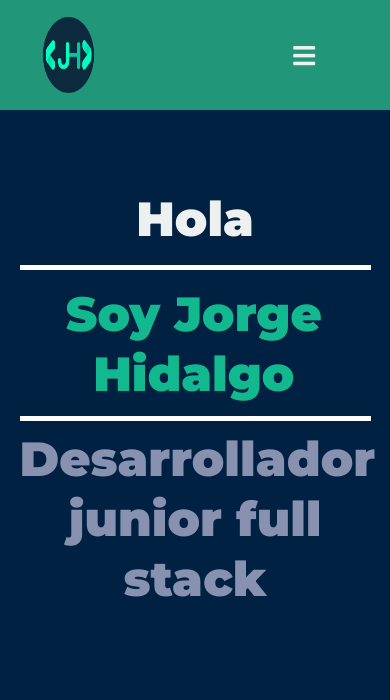
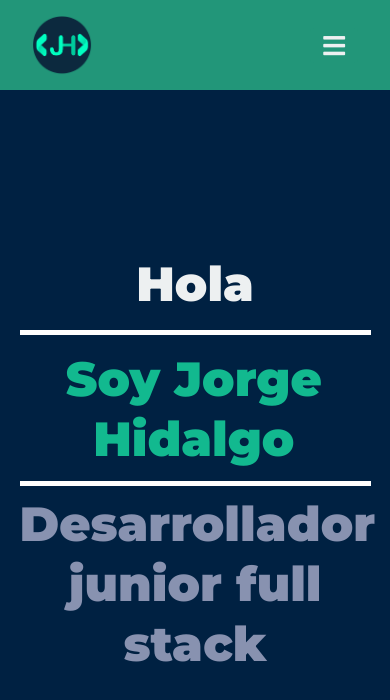
Before and after one commit to JaLoXxD/portfolio-frontend, a Vue app: page / in a window 390 px wide. Shown: the top 700 px of the page. Built offline with nearby package versions, Linux system fonts and the light colour scheme; what v-animate-css, vue-sweetalert2 would draw is missing.

Commit message:
[FIX] responsive

```diff
--- a/src/App.vue
+++ b/src/App.vue
@@ -90,7 +90,7 @@
 	.principalContainer {
 		width: 70%;
 		height: auto;
-		margin: 0 15%;
+		margin: 110px auto 0;
 		display: flex;
 		flex-direction: column;
 		flex-wrap: wrap;
--- a/src/components/Experience.vue
+++ b/src/components/Experience.vue
@@ -156,7 +156,6 @@
 		margin: 0 auto;
 		width: 45vw;
 		margin-top: 200px;
-		margin-bottom: 200px;
 	}
 	.experienceLeft {
 		border-left: 1px solid #12b98f;
--- a/src/components/Info.vue
+++ b/src/components/Info.vue
@@ -48,10 +48,7 @@
 		color: #8892b0;
 	}
 	.info {
-		padding-top: 70px;
-		margin-top: 200px;
-		margin-bottom: 200px;
-		height: 50vh;
+		height: fit-content;
 		display: flex;
 		flex-direction: column;
 		justify-content: center;
--- a/src/components/Navbar.vue
+++ b/src/components/Navbar.vue
@@ -24,8 +24,8 @@
 						<li class="" id="experienceNav">
 							<router-link to="#experience">Experiencia</router-link>
 						</li>
-						<li class="">
-							<a class="" href="#proyects">Proyectos</a>
+						<li id="projectsNav">
+							<router-link to="#proyects">Proyectos</router-link>
 						</li>
 						<li class="" id="contactNav">
 							<router-link class="" to="#contact">Contacto</router-link>
@@ -67,7 +67,6 @@
 		background-color: #229679;
 		border-radius: 0 0 20px 20px;
 		text-align: center;
-		height: fit-content;
 		widows: 100%;
 	}
 	.navbar {
@@ -80,7 +79,7 @@
 		position: relative;
 	}
 	.navbar-brand {
-		width: 10%;
+		width: fit-content !important;
 	}
 	.active,
 	.navbar-nav li:hover {
@@ -142,9 +141,6 @@
 			width: 80px;
 			height: 80px;
 		}
-		.navbar-brand {
-			margin-left: -20px;
-		}
 		.navbar {
 			height: auto;
 		}
@@ -156,9 +152,6 @@
 		li,
 		button {
 			margin: 10px 0;
-		}
-		.navbar-brand{
-			width:20%;
 		}
 	}
 	@media (max-width: 1439px) {
@@ -173,8 +166,29 @@
 		#navbarSupportedContent {
 			font-size: 25px !important;
 		}
-		.navbar{
+		.navbar {
 			padding: 10px 50px;
 		}
 	}
+	@media (max-width: 500px) {
+		.navbar {
+			padding: 10px 20px;
+		}
+		.navbar-nav {
+			width: 100%;
+		}
+		#navbar {
+			max-height: 80px !important;
+		}
+		.navImg {
+			height: 60px;
+			width: auto;
+		}
+	}
+	@media (max-width: 350px) {
+		li a,
+		button {
+			font-size: 20px !important;
+		}
+	}
 </style>
--- a/src/components/ProjectCard.vue
+++ b/src/components/ProjectCard.vue
@@ -54,6 +54,7 @@
 		max-width: 100%;
 		height: 160px;
 		object-fit: cover;
+		object-position: 50% 0%;
 	}
 	.projectCard .cardContent {
 		padding: 20px 15px;
--- a/src/components/ProjectPopup.vue
+++ b/src/components/ProjectPopup.vue
@@ -109,6 +109,7 @@
 		width: 100%;
 		height: 100%;
 		object-fit: cover;
+		object-position: 50% 100%;
 	}
 	.popup .infoCont {
 		width: 40%;
@@ -192,8 +193,8 @@
 	}
 	@media (max-width: 1000px) {
 		.popup {
-			height: 70vh;
-			top: 15vh;
+			height: 80vh;
+			top: 10vh;
 		}
 		.popup .infoCont,
 		.popup .imgCont {
@@ -206,9 +207,38 @@
 		.popup .infoCont {
 			height: 40%;
 		}
+		.popup .infoCont h2 {
+			font-size: 24px;
+		}
+		.popup .infoCont p {
+			font-size: 18px;
+		}
 		.popup .imgCont img {
 			width: 100%;
-			object-position: 100% 0;
+		}
+	}
+	@media (max-width: 400px) {
+		.popup {
+			height: 80vh;
+			top: 10vh;
+		}
+		.popup .infoCont,
+		.popup .imgCont {
+			width: 100%;
+		}
+
+		.popup .imgCont,
+		.popup .infoCont {
+			height: 50%;
+		}
+		.popup .infoCont h2 {
+			font-size: 24px;
+		}
+		.popup .infoCont p {
+			font-size: 18px;
+		}
+		.popup .imgCont img {
+			width: 100%;
 		}
 	}
 </style>
--- a/src/components/Proyects.vue
+++ b/src/components/Projects.vue
@@ -12,7 +12,7 @@
 	import { projects } from "../helpers/projects.js";
 
 	export default {
-		name: "Proyects",
+		name: "Projects",
 		components: {
 			Title,
 			ProjectCard,
@@ -27,7 +27,7 @@
 
 <style scoped>
 	#projectsCont {
-		margin: 60px 0;
+		margin: 200px 0 0;
 		text-align: center;
 		display: flex;
 		flex-wrap: wrap;
--- a/src/router/index.js
+++ b/src/router/index.js
@@ -14,7 +14,7 @@ const router = createRouter({
 	routes,
 	//function to move to different sections
 	scrollBehavior: function(to, from, savedPosition) {
-		//console.log(savedPosition);
+		console.log(savedPosition);
 		if (savedPosition) {
 			return savedPosition;
 		} else if (to.hash) {
--- a/src/views/Home.vue
+++ b/src/views/Home.vue
@@ -1,6 +1,6 @@
 <template>
 	<div>
-		<section data-aos="fade" data-aos-delay="100" data-aos-duration="1000" data-aos-easing="ease-in-out" data-aos-mirror="true">
+		<section class="division" data-aos="fade" data-aos-delay="100" data-aos-duration="1000" data-aos-easing="ease-in-out" data-aos-mirror="true">
 			<Info />
 		</section>
 		<section
@@ -33,13 +33,13 @@
 			data-aos-duration="1000"
 			data-aos-easing="ease-in-out"
 			data-aos-mirror="true"
-			id="proyects"
+			id="projects"
 		>
-			<Proyects />
+			<Projects />
 		</section>
 		<section
 			class="division"
-			data-aos="fade"
+			data-aos="fade-up"
 			data-aos-delay="100"
 			data-aos-duration="1000"
 			data-aos-easing="ease-in-out"
@@ -55,7 +55,7 @@
 	import Info from "../components/Info.vue";
 	import About from "../components/About.vue";
 	import Experience from "../components/Experience.vue";
-	import Proyects from "../components/Proyects.vue";
+	import Projects from "../components/Projects.vue";
 	import Contact from "../components/Contact.vue";
 	import $ from "jquery";
 
@@ -65,18 +65,18 @@
 			Info,
 			About,
 			Experience,
-			Proyects,
+			Projects,
 			Contact,
 		},
 		mounted() {
-			var sections = $("section"),
+			const sections = $("section"),
 				nav = $("nav"),
 				nav_height = nav.outerHeight();
 			$(window).on("scroll", function() {
-				var cur_pos = $(this).scrollTop();
+				const cur_pos = $(this).scrollTop();
 
 				sections.each(function() {
-					var top = $(this).offset().top - nav_height,
+					const top = $(this).offset().top - nav_height,
 						bottom = top + $(this).outerHeight();
 
 					if (cur_pos >= top && cur_pos <= bottom) {
@@ -87,7 +87,6 @@
 					}
 				});
 			});
-
 		},
 	};
 </script>
@@ -95,9 +94,12 @@
 <style>
 	.division {
 		margin: 0;
-		padding-top: 100px;
 		height: fit-content;
+		min-height: calc(100vh - 110px);
 		width: 100%;
+		display: flex;
+		flex-direction: column;
+		justify-content: center;
 	}
 	@media (min-width: 0px) and (max-width: 600px) {
 		.division {
```
